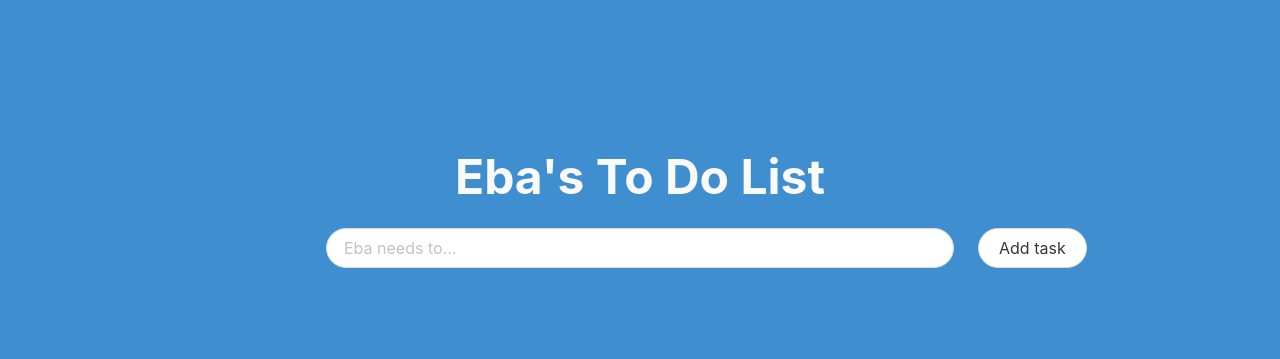
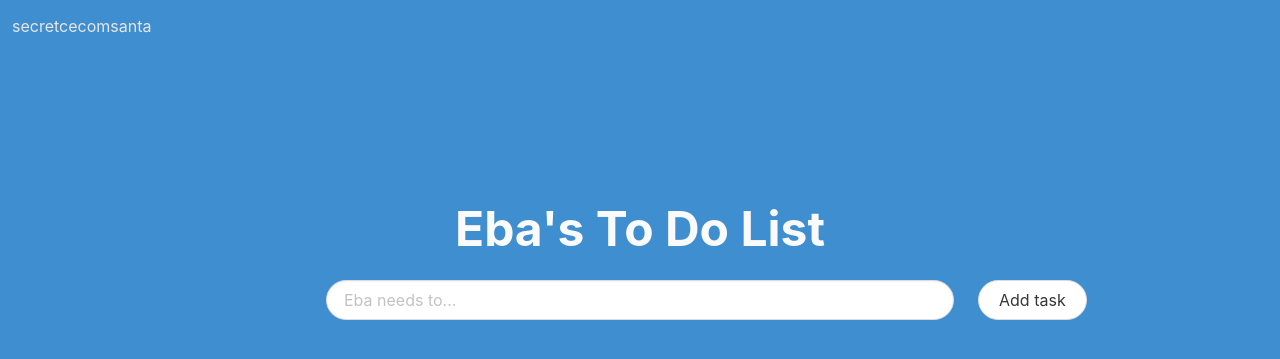
Before and after one commit to andyycx/quote-generator, a plain HTML site: page todo.html in a window 1280 px wide. Shown: the top 359 px of the page. Drawn offline with nearby package versions, Linux system fonts and the light colour scheme.

Commit message:
Added option to return to home

```diff
--- a/todo.html
+++ b/todo.html
@@ -9,13 +9,25 @@
 </head>
 
 <body>
+    <section class="hero">
+        <div class="hero-head">
+            <nav class="navbar">
+                <div class="navbar-brand">
+                    <a class="navbar-item has-text-white" href="/">
+                        secretcecomsanta
+                    </a>
+                </div>
+            </nav>
+        </div>
+    </section>
     <h1 class="title has-text-centered has-text-weight-bold is-size-1 has-text-white-bis" style="margin-top: 150px">
         Eba's To Do List
     </h1>
     <div class="columns is-centered">
         <div class="column is-one-quarter"></div>
         <div class="column is-half">
-            <input class="input is-rounded is-size-6" type="text" id="myInput" placeholder="Eba needs to..." maxlength="90">
+            <input class="input is-rounded is-size-6" type="text" id="myInput" placeholder="Eba needs to..."
+                maxlength="90">
         </div>
         <div class="column is-one-quarter">
             <button class="button is-rounded is-size-6" onclick="newElement()" class="addBtn">Add task</span>
--- a/todo.js
+++ b/todo.js
@@ -34,7 +34,7 @@ function newElement() {
   var t = document.createTextNode(inputValue);
   li.appendChild(t);
   if (inputValue === '') {
-    alert("You must write something!");
+    alert("Escribe algo primero cara anchoa");
   } else {
     document.getElementById("myUL").appendChild(li);
   }
```
Also changed, not shown: quotes.html (+15 -2 lines).
